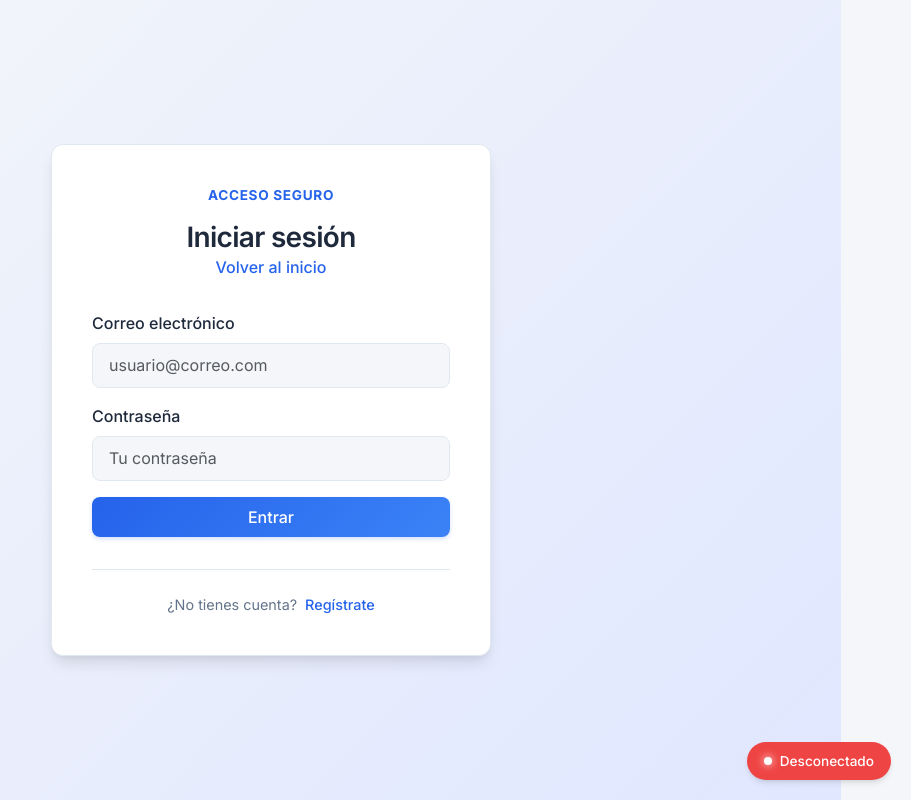
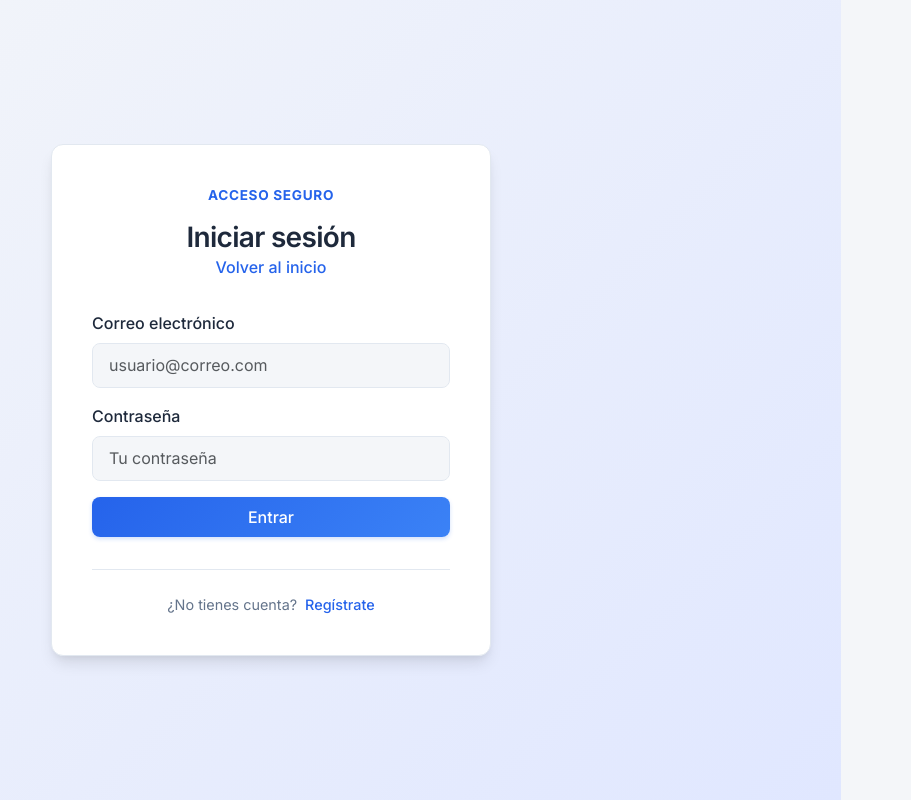
Before and after one commit to JakeBlade-Dev/React_Tech_Store, a React (Vite) app: page /login in a window 1280 px wide. Shown: the whole page, without its empty margins (369-1280 px from the left). Built offline with nearby package versions, Linux system fonts and the light colour scheme; no server answers.

Commit message:
Eliminar pildora ServerBadge y revertir proxy a API original

```diff
--- a/src/App.jsx
+++ b/src/App.jsx
@@ -9,7 +9,6 @@ import Purchases from './pages/Purchases'
 import AdminLayout from './components/AdminLayout'
 import AdminGuard from './components/AdminGuard'
 import { AuthProvider } from './context/AuthContext'
-import ServerBadge from './components/ServerBadge'
 
 export default function App() {
   return (
@@ -28,7 +27,6 @@ export default function App() {
         <Route path="/products" element={<Navigate to="/admin/products" replace />} />
         <Route path="/purchases" element={<Navigate to="/admin/purchases" replace />} />
       </Routes>
-      <ServerBadge />
     </AuthProvider>
   )
 }
--- a/src/components/ServerBadge.jsx
+++ /dev/null
@@ -1,72 +0,0 @@
-import React, { useState, useEffect } from 'react'
-
-export default function ServerBadge() {
-  const [serverInfo, setServerInfo] = useState('Verificando servidor...')
-  const [isError, setIsError] = useState(false)
-
-  useEffect(() => {
-    async function checkServer() {
-      try {
-        const apiUrl = import.meta.env.VITE_API_URL || '/api'
-        // Remove trailing slash if exists to avoid double slash
-        const baseUrl = apiUrl.replace(/\/+$/, '')
-
-        const res = await fetch(`${baseUrl}/`)
-        if (!res.ok) throw new Error('Error al conectar')
-
-        const data = await res.json()
-
-        if (data.mensaje && data.mensaje.includes('Aiven')) {
-          setServerInfo('Aiven (Réplica)')
-        } else if (data.mensaje && data.mensaje.includes('Supabase')) {
-          setServerInfo('Supabase (Principal)')
-        } else {
-          setServerInfo('Conectado al API')
-        }
-        setIsError(false)
-      } catch (e) {
-        setServerInfo('Desconectado')
-        setIsError(true)
-      }
-    }
-
-    checkServer()
-
-    // Check every 10 seconds to catch failovers in real time
-    const intervalId = setInterval(checkServer, 10000)
-    return () => clearInterval(intervalId)
-  }, [])
-
-  return (
-    <div
-      style={{
-        position: 'fixed',
-        bottom: '20px',
-        right: '20px',
-        backgroundColor: isError ? 'var(--error-color, #ef4444)' : 'var(--surface-color)',
-        color: isError ? 'white' : 'var(--text-color)',
-        padding: '8px 16px',
-        borderRadius: '50px',
-        boxShadow: 'var(--shadow-md)',
-        fontSize: '0.85rem',
-        fontWeight: '500',
-        display: 'flex',
-        alignItems: 'center',
-        gap: '8px',
-        zIndex: 9999,
-        border: `1px solid ${isError ? 'transparent' : 'var(--border-color)'}`
-      }}
-    >
-      <div
-        style={{
-          width: '8px',
-          height: '8px',
-          borderRadius: '50%',
-          backgroundColor: isError ? 'white' : (serverInfo.includes('Supabase') ? '#10b981' : '#f59e0b'),
-          boxShadow: '0 0 8px currentColor'
-        }}
-      />
-      {serverInfo}
-    </div>
-  )
-}
```
